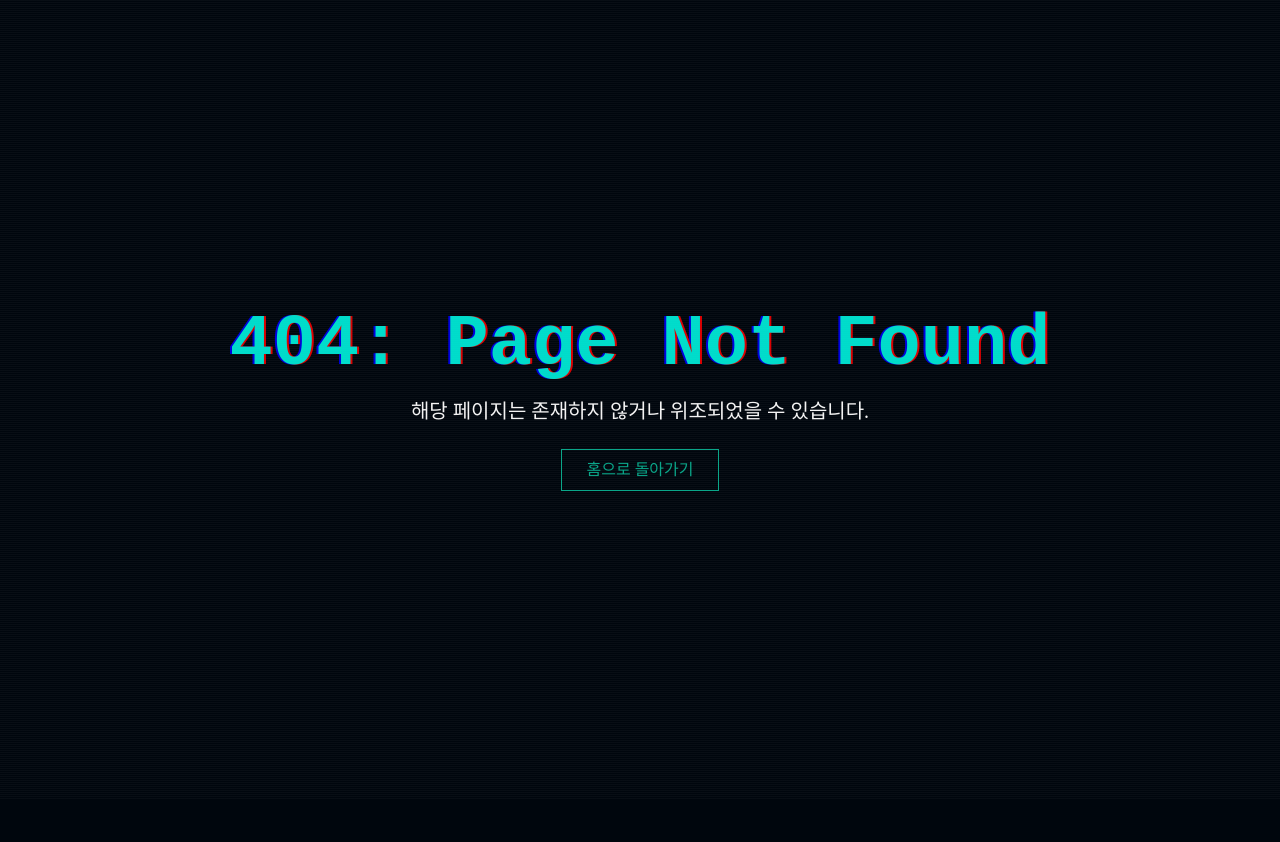
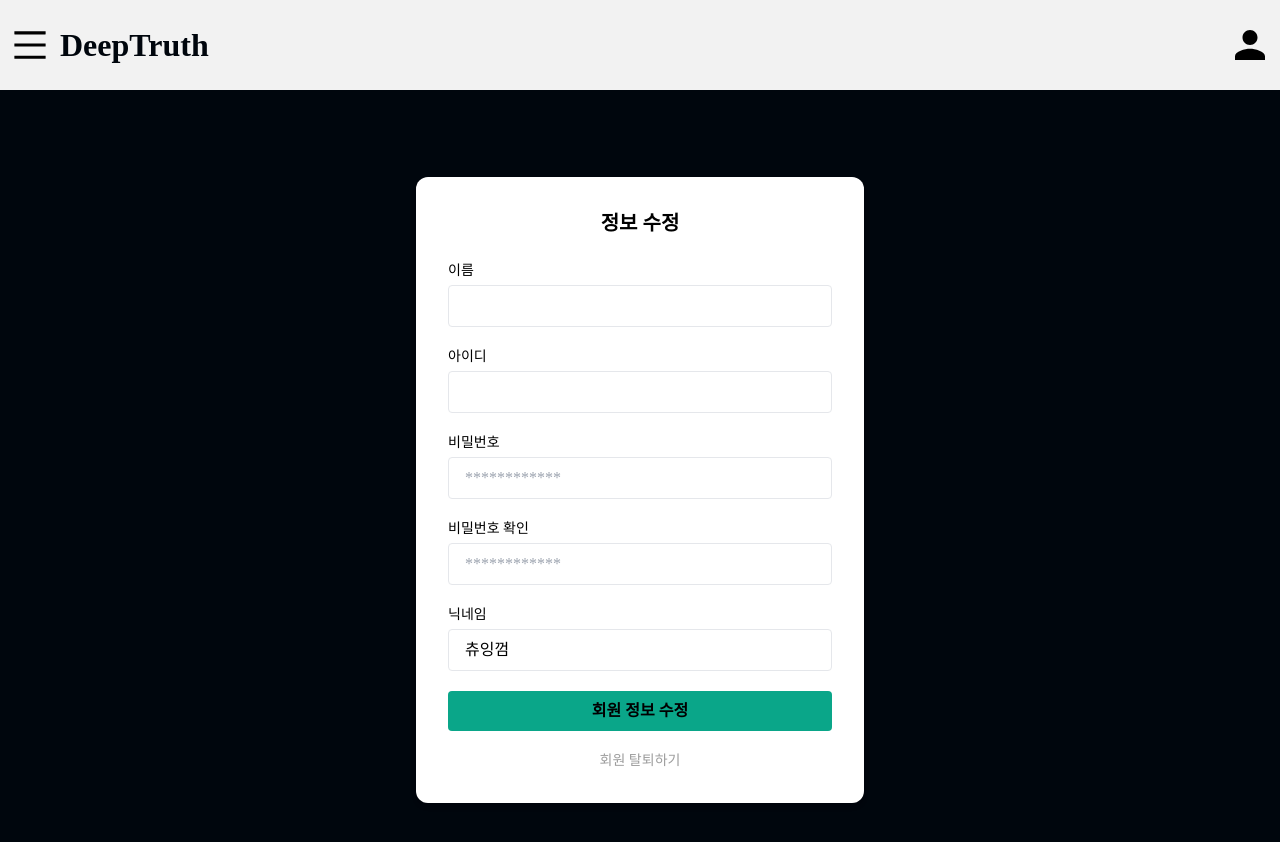
Before and after one commit to 25-HF003/front-end, a React (Vite) app: page /mypage/edit in a window 1280 px wide. Before the commit this address had no page. Shown: the top 842 px of the page. Before the commit the page ends 800 px from the top, so only its background shows below. Built offline with nearby package versions, Linux system fonts and the light colour scheme; a web font is replaced by a local one.

Commit message:
ETR-37 Feat: 정보 수정 ui 완료, 개인정보 유효성 검사 훅 추가

```diff
--- /dev/null
+++ b/src/hooks/useValidation.tsx
@@ -0,0 +1,61 @@
+import { useState } from "react";
+
+function checkId(id: string): string | null {
+  if (!/^[a-z0-9]{6,20}$/.test(id)) {
+    return "아이디는 6~20자 영문 소문자와 숫자만 사용할 수 있습니다.";
+  }
+  return null;
+}
+
+function checkPassword(password: string, id: string): string | null {
+  if (password === id) return "아이디와 동일한 비밀번호는 사용할 수 없습니다.";
+  if (!/^.{8,30}$/.test(password)) return "비밀번호는 8~30자여야 합니다.";
+  if (!/[A-Z]/.test(password)) return "대문자를 최소 1개 포함해야 합니다.";
+  if (!/[a-z]/.test(password)) return "소문자를 최소 1개 포함해야 합니다.";
+  if (!/[0-9]/.test(password)) return "숫자를 최소 1개 포함해야 합니다.";
+  if (!/[!@#$%^&*(),.?":{}|<>[\]\\\/_\-+=~`';]/.test(password)) {
+    return "특수문자를 최소 1개 포함해야 합니다.";
+  }
+  return null;
+}
+
+function checkNickname(nickname: string): string | null {
+  if (!/^[가-힣a-zA-Z0-9]{2,15}$/.test(nickname)) {
+    return "닉네임은 2~15자 한글, 영어, 숫자만 사용할 수 있으며 공백과 특수문자는 사용할 수 없습니다.";
+  }
+  return null;
+}
+
+// useValidation 훅 정의
+export function useValidation() {
+  const [idError, setIdError] = useState("");
+  const [passwordError, setPasswordError] = useState("");
+  const [nicknameError, setNicknameError] = useState("");
+
+  const validateId = (id: string) => {
+    const error = checkId(id);
+    setIdError(error || "");
+    return !error;
+  };
+
+  const validatePassword = (pw: string, id: string) => {
+    const error = checkPassword(pw, id);
+    setPasswordError(error || "");
+    return !error;
+  };
+
+  const validateNickname = (nickname: string) => {
+    const error = checkNickname(nickname);
+    setNicknameError(error || "");
+    return !error;
+  };
+
+  return {
+    validateId,
+    validatePassword,
+    validateNickname,
+    idError,
+    passwordError,
+    nicknameError,
+  };
+}
--- /dev/null
+++ b/src/pages/Mypage/EditProfile.tsx
@@ -0,0 +1,137 @@
+import { useState } from "react";
+import { useValidation } from "../../hooks/useValidation";
+
+function EditProfile() {
+  const [name, setName] = useState("");
+  const [id, setId] = useState("");
+  const [password, setPassword] = useState("");
+  const [confirmPassword, setConfirmPassword] = useState("");
+  const [nickname, setNickname] = useState("츄잉껌");
+
+  const {
+    validateId,
+    validatePassword,
+    validateNickname,
+    idError,
+    passwordError,
+    nicknameError,
+  } = useValidation();
+
+
+  const passwordMatch = password && confirmPassword && password === confirmPassword;
+
+  const handleSubmit = (e: React.FormEvent) => {
+    e.preventDefault();
+    const validId = validateId(id);
+    const validPw = validatePassword(password, id);
+    const validNickname = validateNickname(nickname);
+
+    if (!passwordMatch) {
+      alert("비밀번호가 일치하지 않습니다.");
+      return;
+    }
+
+    if (validId && validPw && validNickname) {
+      console.log("회원 정보 수정 시도");
+      // 서버로 제출
+    }
+  };
+
+  return (
+    <div className="flex items-center justify-center min-h-screen">
+      <div className="bg-white-100 p-8 rounded-xl shadow-md w-full max-w-md">
+        <h2 className="text-xl font-bold text-center mb-6">정보 수정</h2>
+        <form onSubmit={handleSubmit} className="space-y-5">
+          {/* 이름 */}
+          <div>
+            <label className="block text-sm font-medium mb-1">이름</label>
+            <input
+              type="text"
+              value={name}
+              onChange={(e) => setName(e.target.value)}
+              className="w-full px-4 py-2 border rounded focus:outline-none focus:ring-2 focus:ring-green-200"
+            />
+          </div>
+
+          {/* 아이디 */}
+          <div>
+            <label className="block text-sm font-medium mb-1">아이디</label>
+            <input
+              type="text"
+              value={id}
+              onChange={(e) => setId(e.target.value)}
+              onBlur={() => validateId(id)}
+              className="w-full px-4 py-2 border rounded focus:outline-none focus:ring-2 focus:ring-green-200"
+            />
+            {idError && <p className="text-sm text-red-500 mt-1">{idError}</p>}
+          </div>
+
+          {/* 비밀번호 */}
+          <div>
+            <label className="block text-sm font-medium mb-1">비밀번호</label>
+            <input
+              type="password"
+              value={password}
+              onChange={(e) => setPassword(e.target.value)}
+              onBlur={() => validatePassword(password, id)}
+              className="w-full px-4 py-2 border rounded focus:outline-none focus:ring-2 focus:ring-green-200"
+              placeholder="************"
+            />
+            {passwordError && <p className="text-sm text-red-500 mt-1">{passwordError}</p>}
+          </div>
+
+          {/* 비밀번호 확인 */}
+          <div>
+            <label className="block text-sm font-medium mb-1">비밀번호 확인</label>
+            <input
+              type="password"
+              value={confirmPassword}
+              onChange={(e) => setConfirmPassword(e.target.value)}
+              className="w-full px-4 py-2 border rounded focus:outline-none focus:ring-2 focus:ring-green-200"
+              placeholder="************"
+            />
+            {confirmPassword && (
+              <p className={`text-sm mt-1 ${passwordMatch ? "text-green-200" : "text-red-500"}`}>
+                {passwordMatch
+                  ? "비밀번호가 일치합니다."
+                  : "비밀번호가 일치하지 않습니다."}
+              </p>
+            )}
+          </div>
+
+          {/* 닉네임 */}
+          <div>
+            <label className="block text-sm font-medium mb-1">닉네임</label>
+            <input
+              type="text"
+              value={nickname}
+              onChange={(e) => setNickname(e.target.value)}
+              onBlur={() => validateNickname(nickname)}
+              className="w-full px-4 py-2 border rounded focus:outline-none focus:ring-2 focus:ring-green-200"
+              placeholder="닉네임 입력"
+            />
+            {nicknameError && (
+              <p className="text-sm mt-1 text-red-500">
+                {nicknameError}
+              </p>
+            )}
+          </div>
+
+          {/* 수정 버튼 */}
+          <button
+            type="submit"
+            className="w-full bg-green-200 text-black-100 font-semibold py-2 rounded hover:bg-green-300"
+          >
+            회원 정보 수정
+          </button>
+
+          {/* 탈퇴 */}
+          <p className="text-center text-sm text-gray-900 mt-3 cursor-pointer hover:underline">
+            회원 탈퇴하기
+          </p>
+        </form>
+      </div>
+    </div>
+  );
+}
+export default EditProfile;
--- a/src/pages/Mypage/PwCheck.tsx
+++ b/src/pages/Mypage/PwCheck.tsx
@@ -1,12 +1,16 @@
 import { useState } from "react";
+import { useNavigate } from "react-router-dom";
+
 
 function PwCheck() {
   const [password, setPassword] = useState("");
+  const navigate = useNavigate();
 
   const handleSubmit = (e: React.FormEvent) => {
     e.preventDefault();
     console.log("입력한 비밀번호:", password);
     // 여기에 실제 인증 로직 추가
+    navigate("/mypage/edit")
   };
 
   return (
```
Also changed, not shown: src/routes/Router.tsx (+6 -1 lines).
